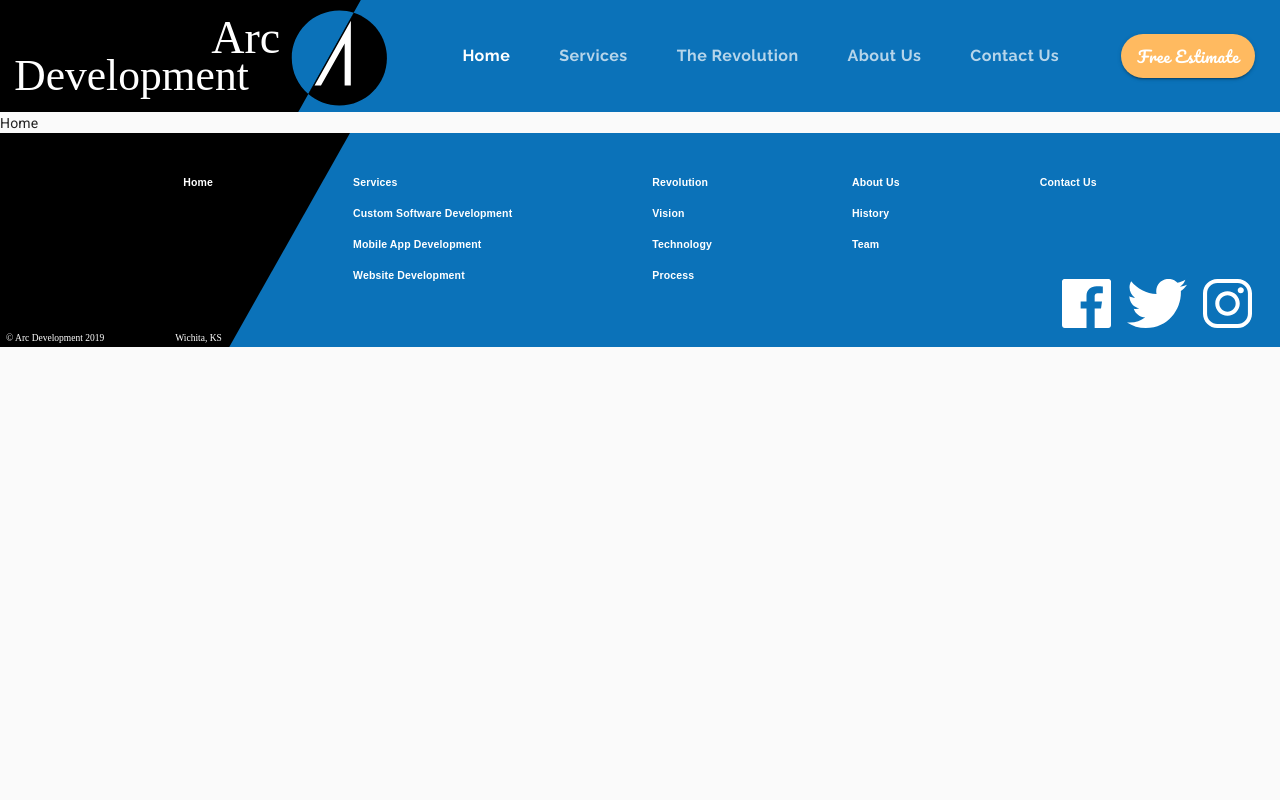
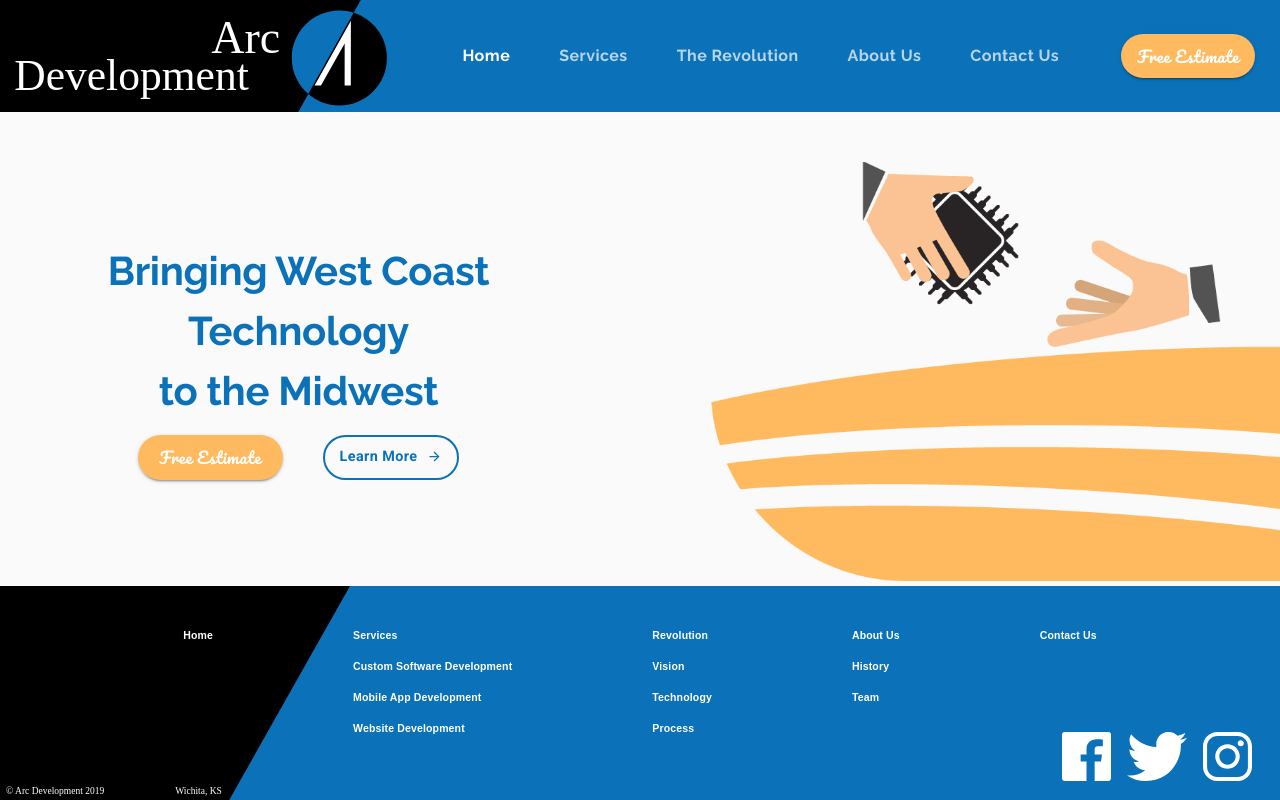
Before and after one commit to sudo-ditto/arcdevelopment-mui, a React (Create React App) app: page / in a window 1280 px wide. Built offline with nearby package versions, Linux system fonts and the light colour scheme.

Commit message:
Finished landing page first section

```diff
--- a/package.json
+++ b/package.json
@@ -12,6 +12,7 @@
     "@testing-library/user-event": "^12.8.3",
     "react": "^17.0.2",
     "react-dom": "^17.0.2",
+    "react-lottie": "^1.2.3",
     "react-router-dom": "^5.2.0",
     "react-scripts": "4.0.3",
     "web-vitals": "^1.1.2"
--- /dev/null
+++ b/src/components/ui/ButtonArrow.js
@@ -0,0 +1,16 @@
+import React from "react";
+
+export default function ButtonArrow(props) {
+  return (
+    <svg
+      className={props.class}
+      xmlns="http://www.w3.org/2000/svg"
+      width={props.width}
+      height={props.height}
+      fill={props.fill}
+      viewBox="0 0 18 18"
+    >
+      <path d="M9 3L7.94 4.06l4.19 4.19H3v1.5h9.13l-4.19 4.19L9 15l6-6z" />
+    </svg>
+  );
+}
--- a/src/components/ui/Header.js
+++ b/src/components/ui/Header.js
@@ -63,6 +63,9 @@ const useStyles = makeStyles(theme => ({
         marginLeft: "50px",
         marginRight: "25px",
         height: "44px",
+        "&:hover": {
+            backgroundColor: theme.palette.secondary.light
+        }
     },
     menu: {
         backgroundColor: theme.palette.common.blue,
--- a/src/components/ui/Theme.js
+++ b/src/components/ui/Theme.js
@@ -28,6 +28,13 @@ export default createTheme({
             fontSize: "1rem",
             color: "white",
             textTransform: "none"
+        },
+        h2: {
+            fontFamily: "Raleway",
+            fontWeight: 700,
+            fontSize: "2.5rem",
+            color: `${arcBlue}`,
+            lineHeight: "1.5"
         }
     }
 });
--- a/src/pages/App.js
+++ b/src/pages/App.js
@@ -1,8 +1,9 @@
 import React, { useState } from 'react';
-import Header from '../components/ui/Header';
 import { ThemeProvider } from '@material-ui/core/styles';
 import theme from '../components/ui/Theme';
 import { Route, Switch } from 'react-router-dom';
+import Header from '../components/ui/Header';
+import Home from './Home';
 import Footer from '../components/ui/Footer';
 // Removes default margin for elements underneath
 // E.g solves elements not expanding full width due to body margin
@@ -17,7 +18,7 @@ function App() {
       <CssBaseline />
       <Header value={value} setValue={setValue} selectedIndex={selectedIndex} setSelectedIndex={setSelectedIndex} />
       <Switch>
-        <Route exact path="/" component={() => <div>Home</div>} />
+        <Route exact path="/" component={Home} />
         <Route path="/services" component={() => <div>Services</div>} />
         <Route path="/customSoftware" component={() => <div>Custom Software</div>} />
         <Route path="/mobileapps" component={() => <div>Mobile Apps</div>} />
--- /dev/null
+++ b/src/pages/Home.js
@@ -0,0 +1,109 @@
+import React from 'react';
+import Lottie from 'react-lottie';
+import { makeStyles, useTheme } from '@material-ui/core/styles';
+import { Typography } from '@material-ui/core';
+import Grid from '@material-ui/core/Grid';
+import Button from '@material-ui/core/Button';
+import ButtonArrow from '../components/ui/ButtonArrow';
+
+import animationData from '../animations/landinganimation/data';
+
+const useStyles = makeStyles(theme => ({
+    animation: {
+        maxWidth: "50em",
+        minWidth: "21em",
+        marginTop: "2em",
+        marginLeft: "10%",
+        [theme.breakpoints.down("sm")]: {
+            maxWidth: "30em",
+            marginTop: "3em",
+        }
+    },
+    estimateButton: {
+        ...theme.typography.estimate,
+        backgroundColor: theme.palette.common.orange,
+        borderRadius: 50,
+        height: 45,
+        width: 145,
+        marginRight: 40,
+        "&:hover": {
+            backgroundColor: theme.palette.secondary.light
+        },
+        [theme.breakpoints.down("sm")]: {
+            // marginRight: 0,
+        }
+    },
+    learnButton: {
+        borderColor: theme.palette.common.blue,
+        color: theme.palette.common.blue,
+        borderWidth: 2,
+        textTransform: "none",
+        borderRadius: 50,
+        fontFamily: "Roboto",
+        fontWeight: "bold",
+        fontSize: "0.9rem",
+        height: 45
+    },
+    buttonContainer: {
+        marginTop: "1em"
+    },
+    mainContainer: {
+        marginTop: "5em",
+        [theme.breakpoints.down("md")]: {
+            marginTop: "3em"
+        },
+        [theme.breakpoints.down("xs")]: {
+            marginTop: "2em"
+        }
+    },
+    heroTextContainer: {
+        minWidth: "21.5em",
+        marginLeft: "1em",
+        [theme.breakpoints.down("xs")]: {
+            marginLeft: 0,
+        }
+    }
+
+}));
+
+const Home = () => {
+    const classes = useStyles();
+    const theme = useTheme();
+
+    const defaultOptions = {
+        loop: true,
+        autoplay: true,
+        animationData: animationData,
+        rendererSettings: {
+            preserveAspectRatio: 'xMidYMid slice'
+        }
+    };
+    return (
+        <Grid container direction="column" component={"main"} className={classes.mainContainer}>
+            <Grid item>
+                <Grid container justifyContent="flex-end" alignItems="center" direction="row">
+                    <Grid item sm className={classes.heroTextContainer}>
+                        <Typography align="center" variant="h2" >
+                            Bringing West Coast Technology <br />to the Midwest
+                        </Typography>
+                        <Grid container justifyContent="center" className={classes.buttonContainer}>
+                            <Grid item>
+                                <Button className={classes.estimateButton} variant="contained">Free Estimate</Button>
+                            </Grid>
+                            <Grid item>
+                                <Button variant="outlined" className={classes.learnButton}><span style={{ marginRight: 10 }}>Learn More</span>
+                                    <ButtonArrow width={15} height={15} fill={theme.palette.common.blue} />
+                                </Button>
+                            </Grid>
+                        </Grid>
+                    </Grid>
+                    <Grid item sm className={classes.animation} >
+                        <Lottie options={defaultOptions} height={"100%"} width={"100%"} />
+                    </Grid>
+                </Grid>
+            </Grid>
+        </Grid>
+    )
+}
+
+export default Home;
```
Also changed, not shown: 1 other file (tests, documents, lock files or other folders).
